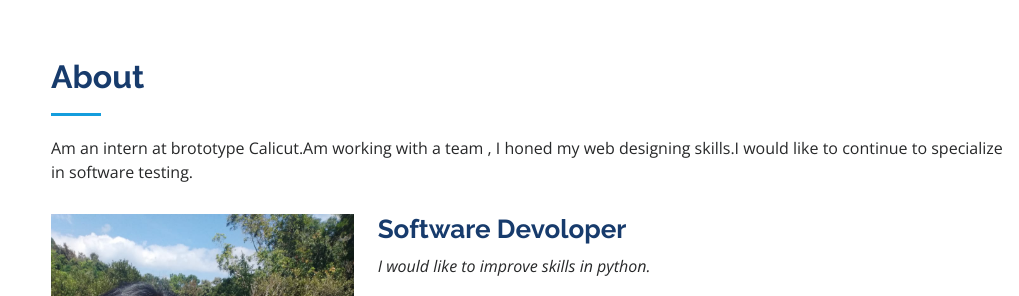
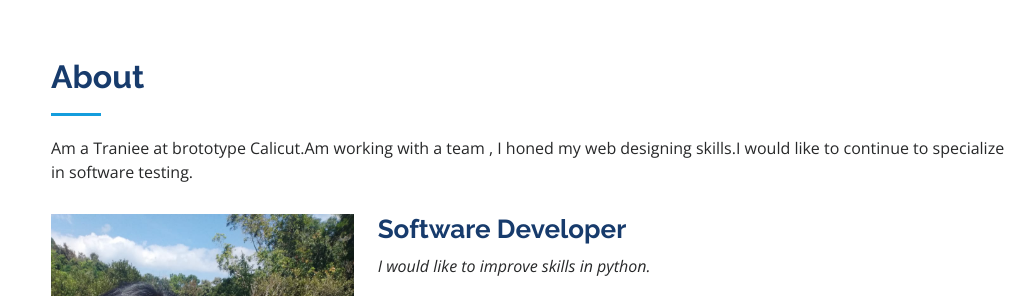
Before and after one commit to ArunimaPranav/personal-web-final, a plain HTML site: page index.html in a window 1280 px wide. Shown: the part 802-1098 px from the top of the page, without its empty margins (261-1280 px from the left). Drawn offline with nearby package versions, Linux system fonts and the light colour scheme; a script that the page names is missing.

Commit message:
Update index.html

```diff
--- a/index.html
+++ b/index.html
@@ -86,7 +86,7 @@
 
         <div class="section-title">
           <h2>About</h2>
-          <p>Am an intern at brototype Calicut.Am working with a team , I honed my web designing skills.I would like to continue to specialize in software testing.</p>
+          <p>Am a Traniee at brototype Calicut.Am working with a team , I honed my web designing skills.I would like to continue to specialize in software testing.</p>
         </div>
 
         <div class="row">
@@ -94,7 +94,7 @@
             <img src="./assets/img/profile-img (1).jpg" class="img-fluid" alt="">
           </div>
           <div class="col-lg-8 pt-4 pt-lg-0 content" data-aos="fade-left">
-            <h3>Software Devoloper</h3>
+            <h3>Software Developer</h3>
             <p class="fst-italic">
               I would like to improve skills in python.
             </p>
```
